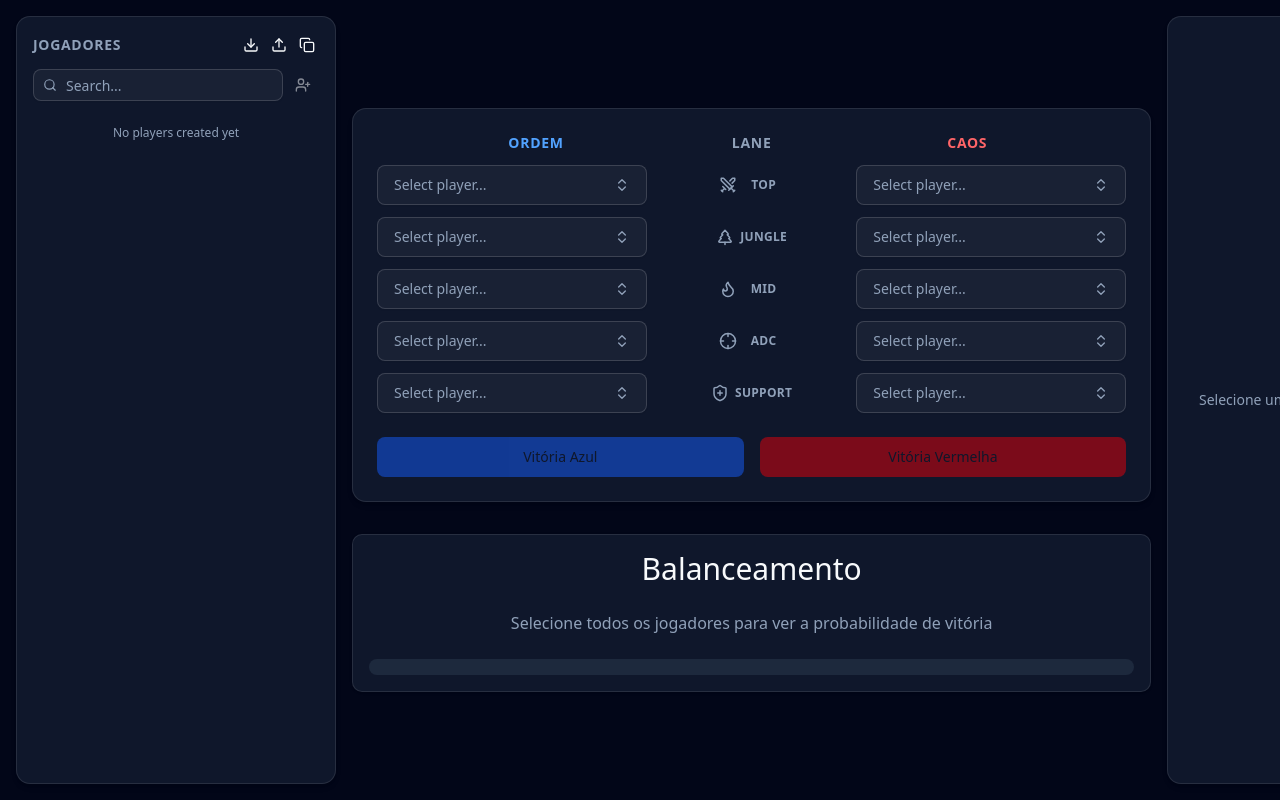
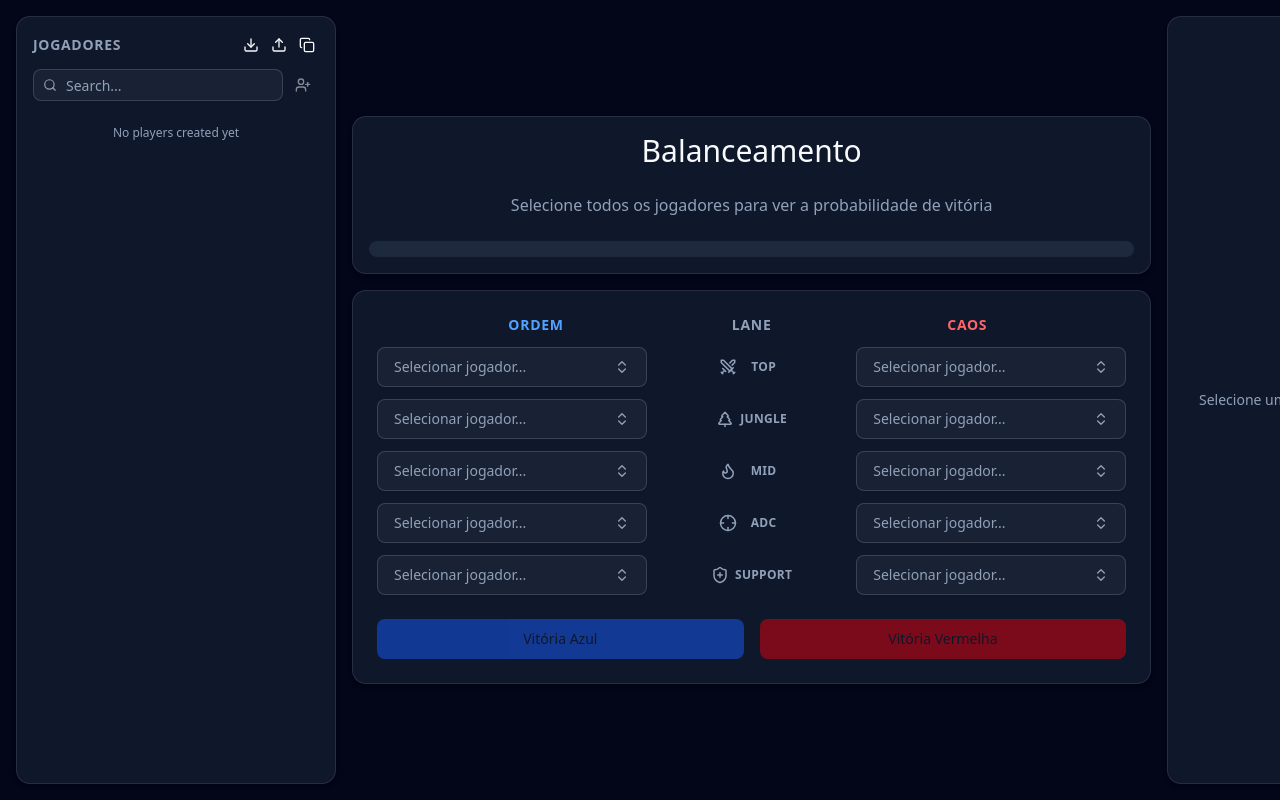
Before and after one commit to King-witcher/party-balancer, a React (Vite) app: page / in a window 1280 px wide. Shown: the top 800 px of the page. Built offline with nearby package versions, Linux system fonts and the light colour scheme.

Commit message:
change order

```diff
--- a/src/components/panels/balance.tsx
+++ b/src/components/panels/balance.tsx
@@ -2,6 +2,7 @@ import { useMemo } from 'react'
 import { Scale, Weight } from 'lucide-react'
 import { usePlayers } from '@/contexts/players-context'
 import { Team } from '@/hooks/use-balancer'
+import { Panel } from '../panel'
 
 interface Props {
   blue: Team
@@ -29,7 +30,7 @@ export function BalancePanel({
   }, [blue, red, players])
 
   return (
-    <div className="mt-8 border w-full border-border rounded-lg p-4 shadow-sm bg-card flex flex-col gap-4">
+    <Panel className="w-full flex flex-col gap-4">
       <h2 className="text-3xl font-normal text-center text-foreground">
         Balanceamento
       </h2>
@@ -92,6 +93,6 @@ export function BalancePanel({
           </button>
         </div>
       )}
-    </div>
+    </Panel>
   )
 }
--- a/src/components/ui/combobox.tsx
+++ b/src/components/ui/combobox.tsx
@@ -72,7 +72,7 @@ export function Combobox({
         >
           {value
             ? (options.find((option) => option.id === value)?.label ?? value)
-            : 'Select player...'}
+            : 'Selecionar jogador...'}
           <ChevronsUpDown />
         </Button>
       </PopoverTrigger>
@@ -103,7 +103,7 @@ export function Combobox({
                   Criar "{inputValue.trim()}"
                 </CommandItem>
               )}
-            <CommandEmpty>No player found.</CommandEmpty>
+            <CommandEmpty>Nenhum jogador encontrado.</CommandEmpty>
             <CommandGroup>
               {options.map((option) => (
                 <CommandItem
--- a/src/routes/index.tsx
+++ b/src/routes/index.tsx
@@ -41,7 +41,15 @@ function RouteComponent() {
 
       {/* Center container */}
       <div className="flex flex-1 justify-center items-center">
-        <div className="flex-col gap-4">
+        <div className="flex flex-col gap-4">
+          <BalancePanel
+            blue={blue}
+            red={red}
+            softBalance={softBalance}
+            hardBalance={hardBalance}
+            isFull={isFull}
+          />
+
           <SimulatorPanel
             red={red}
             blue={blue}
@@ -49,14 +57,6 @@ function RouteComponent() {
             setPlayer={setPlayer}
             shuffle={shuffle}
             onSelectPlayer={setSelectedPlayerId}
-          />
-
-          <BalancePanel
-            blue={blue}
-            red={red}
-            softBalance={softBalance}
-            hardBalance={hardBalance}
-            isFull={isFull}
           />
         </div>
       </div>
```
